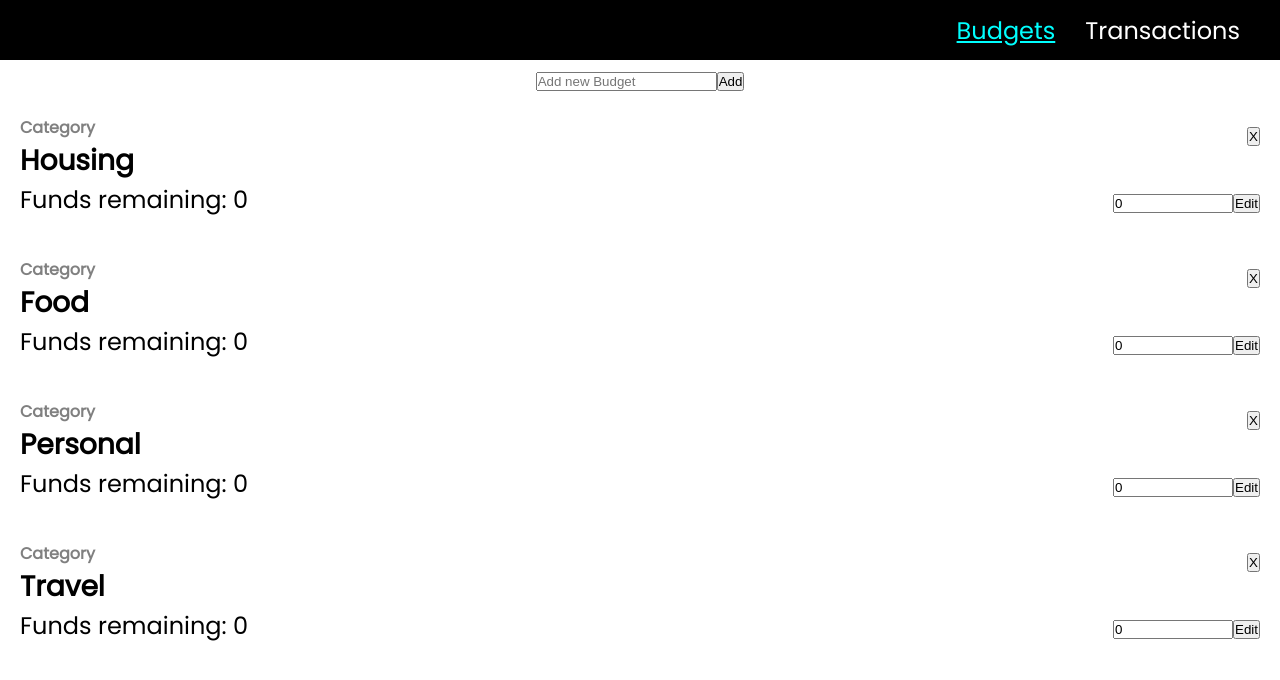
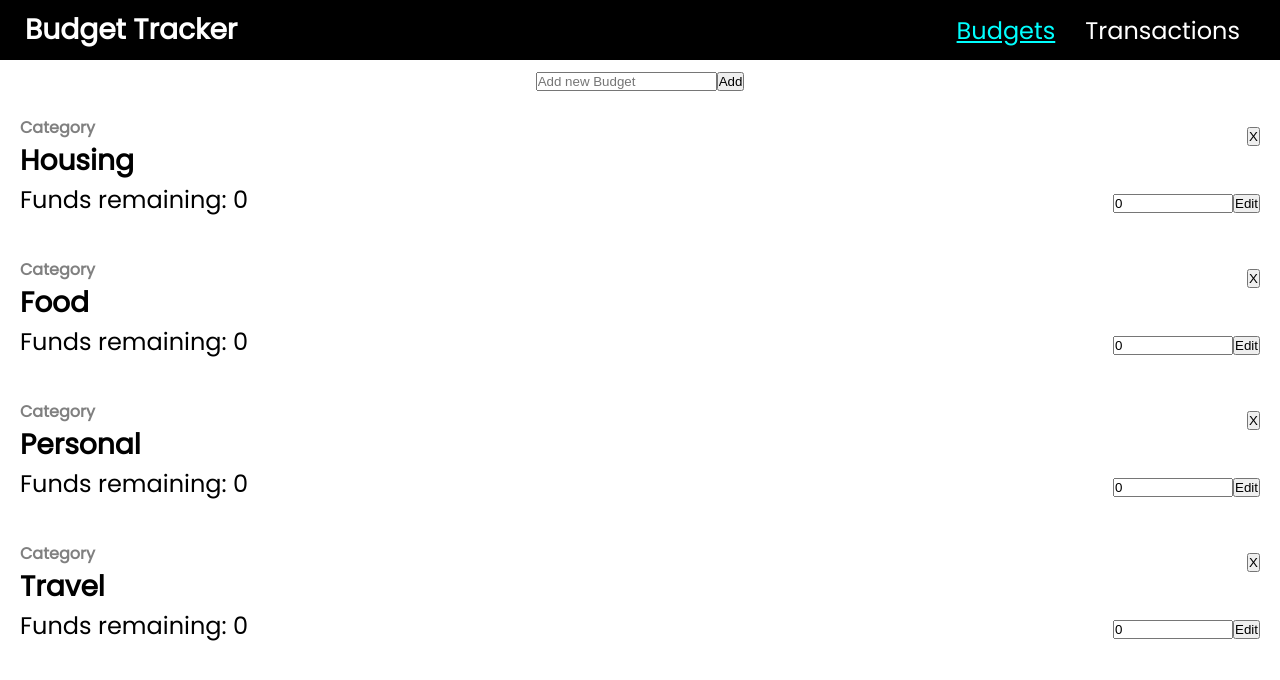
Before and after one commit to h5law/budget-tracker, a React (Create React App) app: page /budgets in a window 1280 px wide. Shown: the top 680 px of the page. Built offline with nearby package versions, Linux system fonts and the light colour scheme.

Commit message:
Add title to header

```diff
--- a/src/components/header/Header.css
+++ b/src/components/header/Header.css
@@ -5,6 +5,10 @@ header {
   height: 2.5rem;
   background-color: black;
   padding: 25px;
+}
+
+.header-logo {
+  color: white;
 }
 
 .nav-links {
--- a/src/components/header/Header.js
+++ b/src/components/header/Header.js
@@ -6,6 +6,7 @@ const Header = () => {
   return (
     <header>
       <div className="header-logo">
+        <h3>Budget Tracker</h3>
       </div>
       <nav>
         <ul className="nav-links">
```
